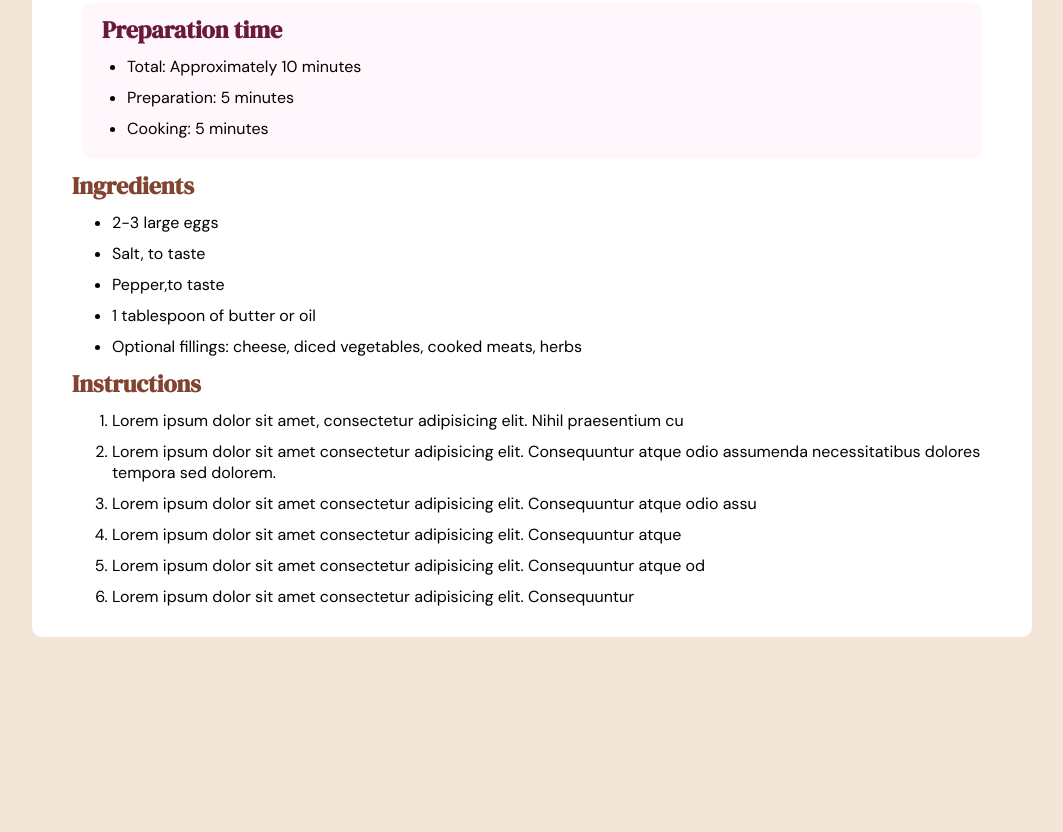
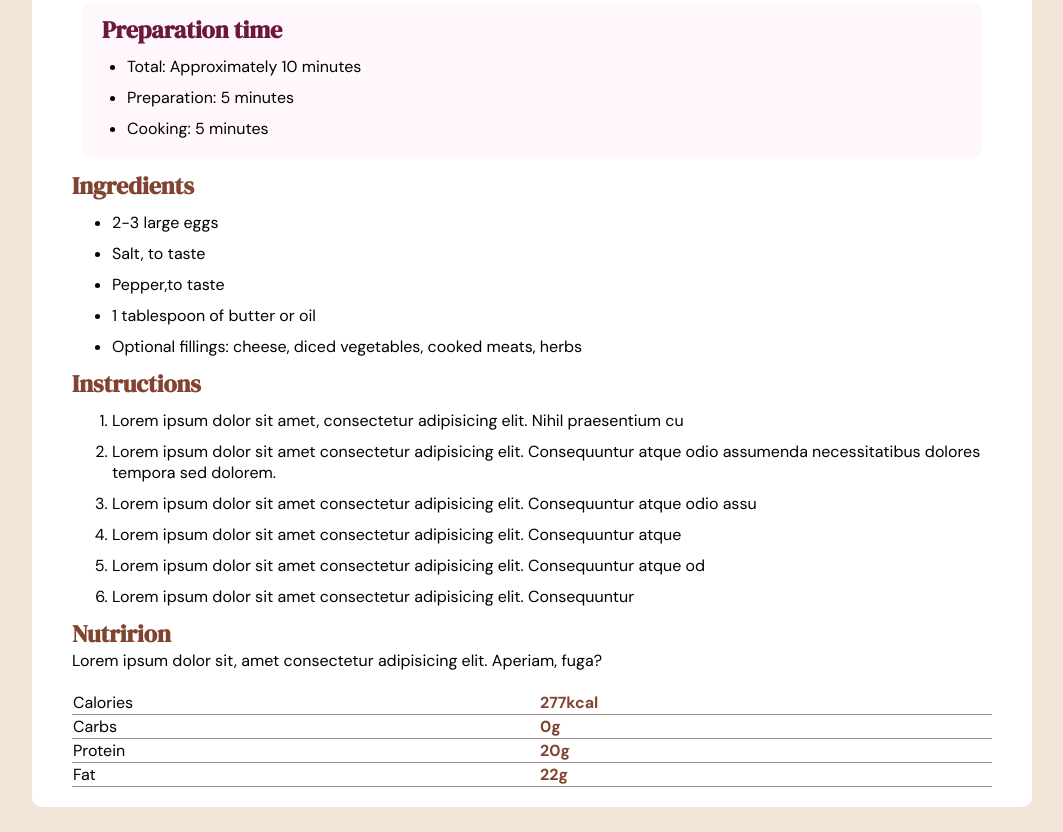
Before and after one commit to pirry007/sesion-08, a plain HTML site: page index.html in a window 1280 px wide. Shown: the part 542-1374 px from the top of the page, without its empty margins (108-1171 px from the left). Before the commit the page ends 1204 px from the top, so only its background shows below. Drawn offline with Linux system fonts and the light colour scheme.

Commit message:
add table with styles

```diff
--- a/css/style.css
+++ b/css/style.css
@@ -37,6 +37,10 @@ li {
     font-family: "DM Sans";
     margin: 10px 0;
 }
+
+table {
+    font-family: "DM Sans";
+}
 .preparationtime {
     background-color: #FFF7FC;
     border-radius: 10px;
@@ -51,3 +55,18 @@ li {
 
     margin: 5px;
 }
+
+table {
+    margin-top: 20px;
+    width: 100%;
+    border-collapse: collapse;
+}
+
+table tr td {
+    border-bottom: 1px solid #A18F88;
+}
+
+.tablecolor {
+    color: #824431;
+    font-weight: bold;
+}
--- a/index.html
+++ b/index.html
@@ -39,7 +39,6 @@
         </li>
       </ul>
 
-
       <h2>Instructions</h2>
       <ol>
         <li>
@@ -66,6 +65,30 @@
           Lorem ipsum dolor sit amet consectetur adipisicing elit. Consequuntur
         </li>
       </ol>
+
+      <h2>Nutririon</h2>
+      <p>
+        Lorem ipsum dolor sit, amet consectetur adipisicing elit. Aperiam, fuga?
+      </p>
+
+      <table>
+        <tr>
+          <td>Calories</td>
+          <td class="tablecolor">277kcal</td>
+        </tr>
+        <tr>
+          <td>Carbs</td>
+          <td class="tablecolor">0g</td>
+        </tr>
+        <tr>
+            <td>Protein</td>
+            <td class="tablecolor">20g</td>
+        </tr>
+        <tr>
+            <td>Fat</td>
+            <td class="tablecolor">22g</td>
+        </tr>
+      </table>
     </main>
   </body>
 </html>
```
